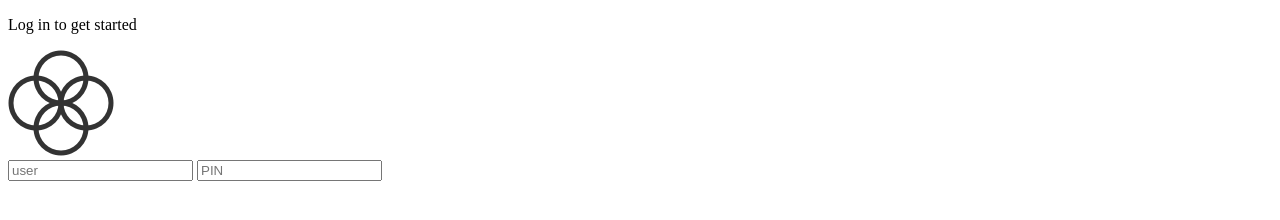
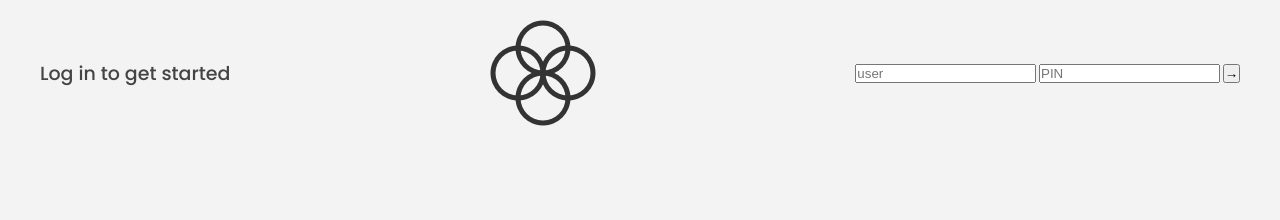
Before and after one commit to habiburrahman26/bankist-app, a plain HTML site: page index.html in a window 1280 px wide. Drawn offline with Linux system fonts and the light colour scheme.

Commit message:
add initial css styel and nav

```diff
--- a/css/style.css
+++ b/css/style.css
@@ -0,0 +1,35 @@
+* {
+  margin: 0;
+  padding: 0;
+  box-sizing: inherit;
+}
+
+:root {
+  --body-text: #444;
+  --body-bg: #f3f3f3;
+}
+
+html {
+  font-size: 62.5%;
+  box-sizing: border-box;
+}
+
+body {
+  font-family: 'Poppins', sans-serif;
+  color: var(--body-text);
+  background-color: var(--body-bg);
+  height: 100vh;
+  padding: 2rem;
+}
+
+nav {
+  display: flex;
+  justify-content: space-between;
+  align-items: center;
+  padding: 0 2rem;
+}
+
+.welcome {
+  font-size: 1.9rem;
+  font-weight: 500;
+}
--- a/index.html
+++ b/index.html
@@ -32,6 +32,7 @@
           maxlength="4"
           class="login__input login__input--pin"
         />
+        <button class="login__btn">&rarr;</button>
       </form>
     </nav>
   </body>
```
